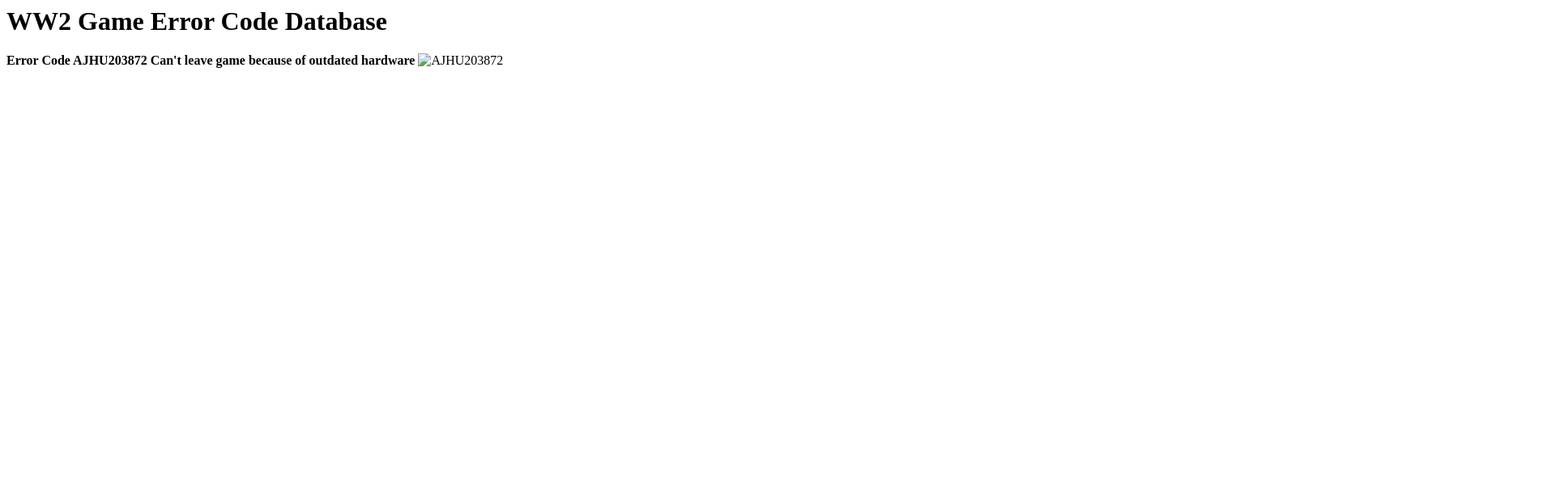
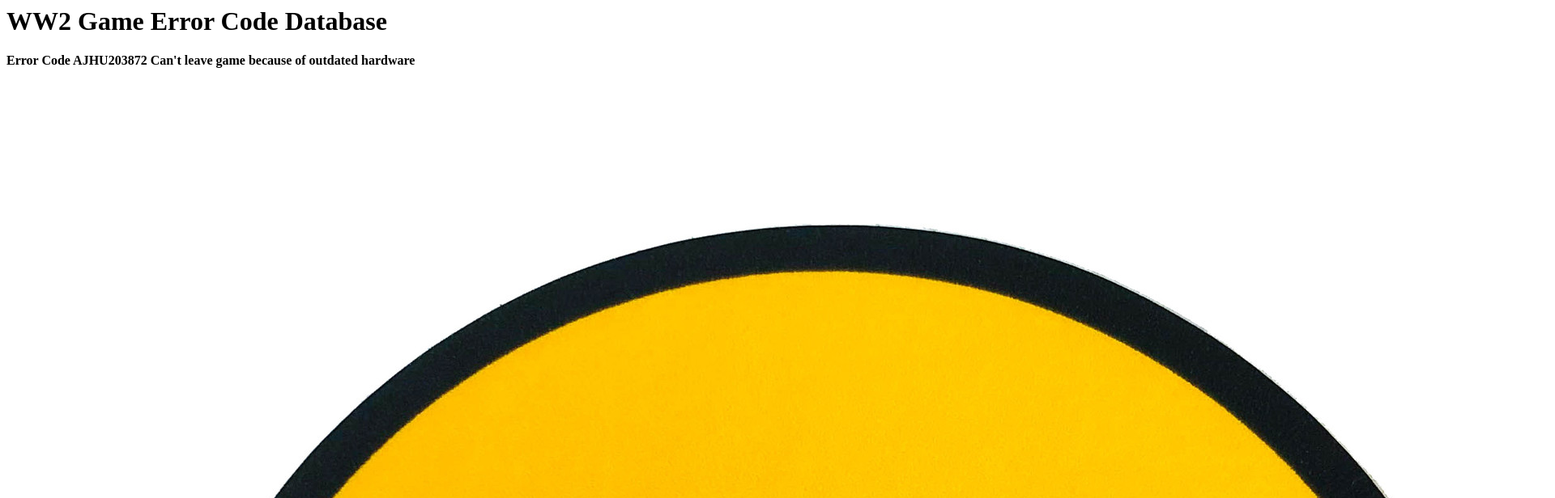
Before and after one commit to oidop123/Oidop, a plain HTML site: page docs/index.html in a window 1280 px wide. Shown: the top 616 px of the page at 81% size, 1920 px wide, since content can reach past the window. Drawn offline with Linux system fonts and the light colour scheme.

Commit message:
Update index.html

```diff
--- a/docs/index.html
+++ b/docs/index.html
@@ -5,5 +5,5 @@
 </head>
 
 <B>Error Code AJHU203872 Can't leave game because of outdated hardware</B>
-<img src="error.jpg" alt="AJHU203872" title="AJHU203872"/>
+<img src="error.jfif" alt="AJHU203872" title="AJHU203872"/>
 </html>
```
